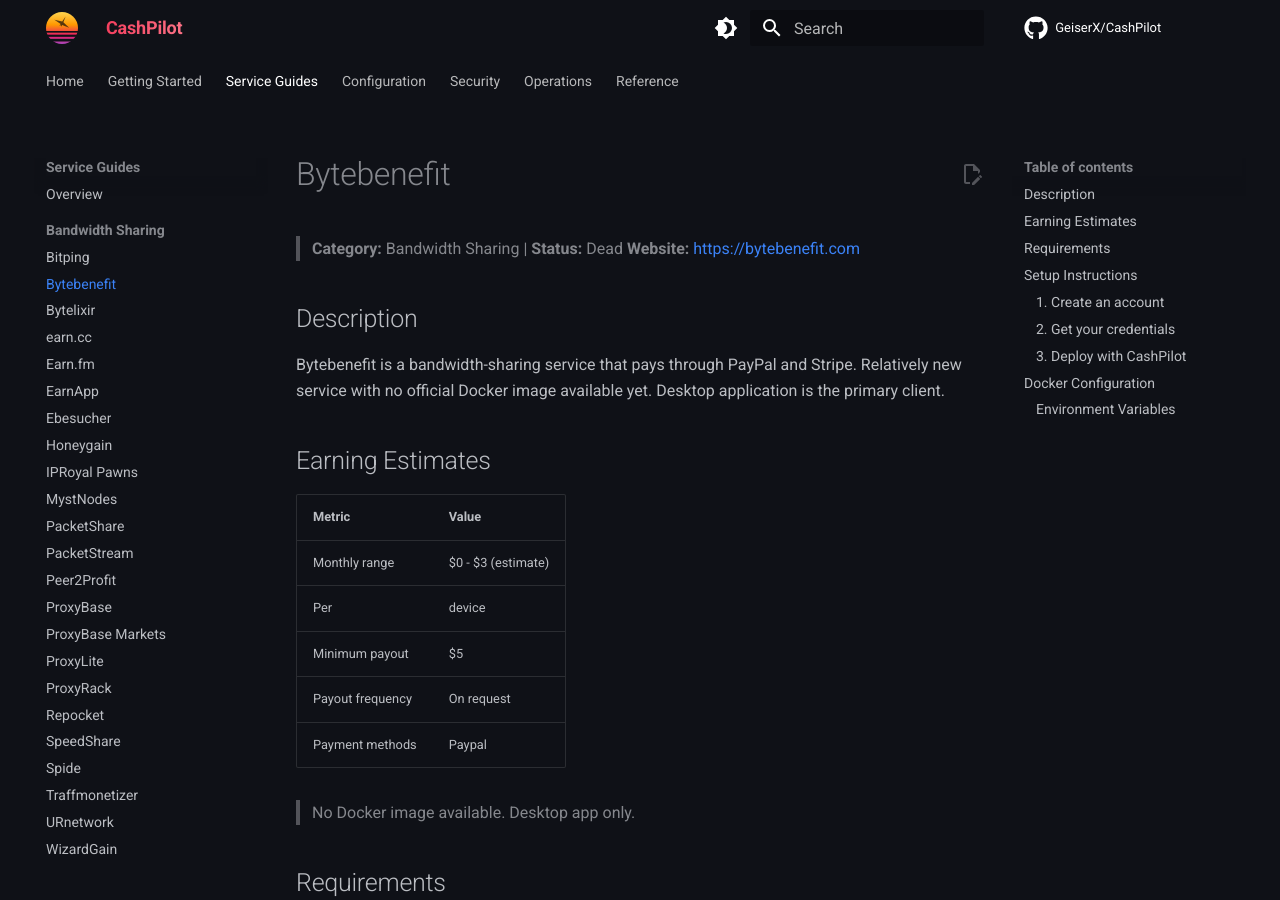
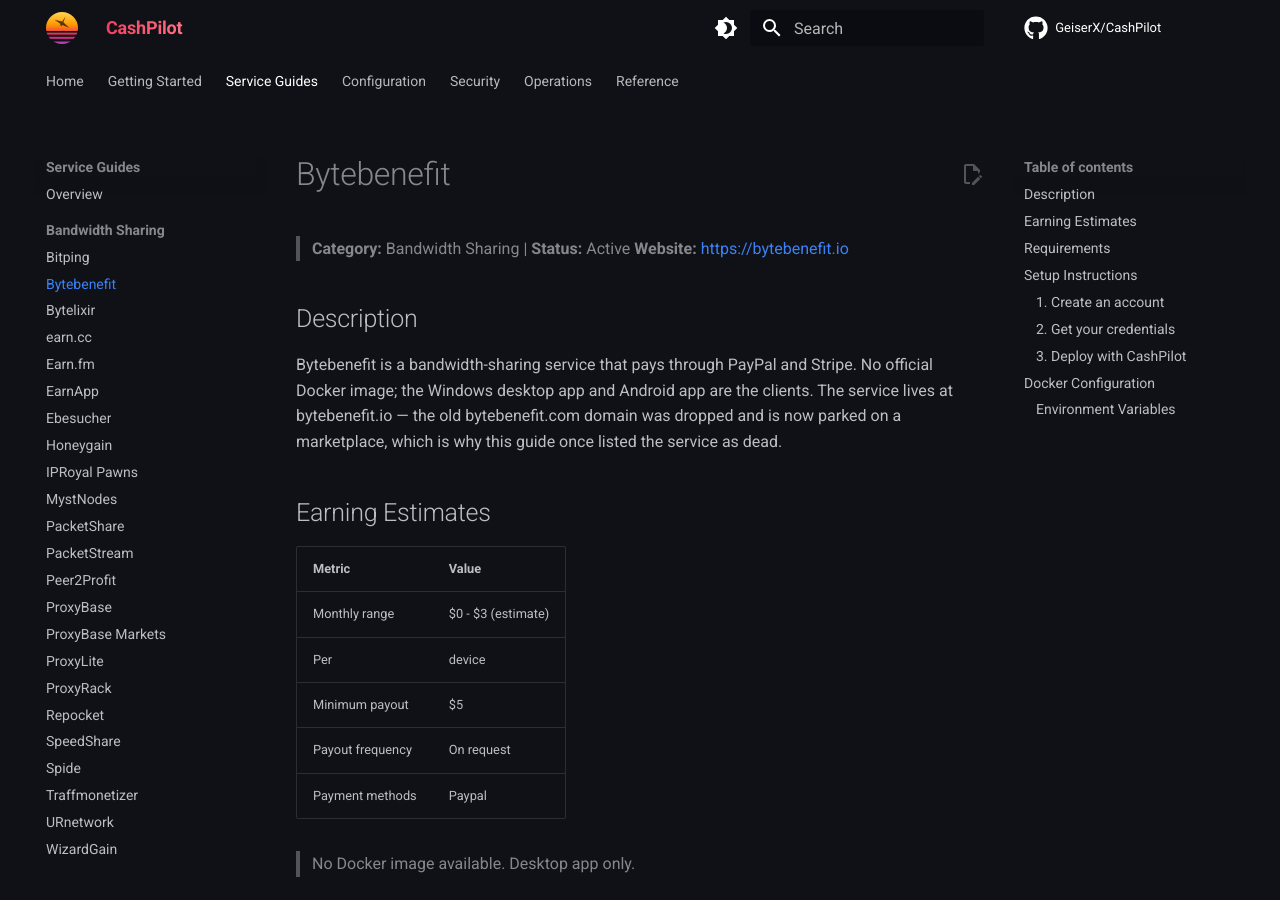
Before and after one commit to GeiserX/CashPilot, an MkDocs documentation site: the page built from docs/guides/bytebenefit.md, in a window 1280 px wide and 900 px high. Built offline with MkDocs 1.6.1 and Material for MkDocs 9.7.7, drawn with Linux system fonts in a browser that asks for light colours; comment, search, counter and statistics services are not loaded.

Commit message:
fix(catalog): Bytebenefit lives at bytebenefit.io, not the parked .com — revive it with the referral link
The service was marked dead in Mar 2026 because bytebenefit.com was sold and
parked on a domain marketplace. Only the .com died: the service itself runs at
bytebenefit.io (same product, same io.bytebenefit.app Android package the
Android companion already monitors). Point website, signup and cashout URLs at
the live domain, carry the referral code, and return the service to the
catalog as active. README and guides-index rows are regenerated.

```diff
--- a/docs/guides/bytebenefit.md
+++ b/docs/guides/bytebenefit.md
@@ -1,11 +1,11 @@
 # Bytebenefit
 
-> **Category:** Bandwidth Sharing | **Status:** Dead
-> **Website:** [https://bytebenefit.com](https://bytebenefit.com)
+> **Category:** Bandwidth Sharing | **Status:** Active
+> **Website:** [https://bytebenefit.io](https://bytebenefit.io)
 
 ## Description
 
-Bytebenefit is a bandwidth-sharing service that pays through PayPal and Stripe. Relatively new service with no official Docker image available yet. Desktop application is the primary client.
+Bytebenefit is a bandwidth-sharing service that pays through PayPal and Stripe. No official Docker image; the Windows desktop app and Android app are the clients. The service lives at bytebenefit.io — the old bytebenefit.com domain was dropped and is now parked on a marketplace, which is why this guide once listed the service as dead.
 
 ## Earning Estimates
 
@@ -33,7 +33,7 @@
 
 ### 1. Create an account
 
-Sign up at [Bytebenefit](https://bytebenefit.com).
+Sign up at [Bytebenefit](https://bytebenefit.io/invited?ref=Brl4z3).
 
 ### 2. Get your credentials
 
```
Also changed, not shown: README.md (+1 -1 lines), docs/guides/README.md (+1 -1 lines), 1 other file.
